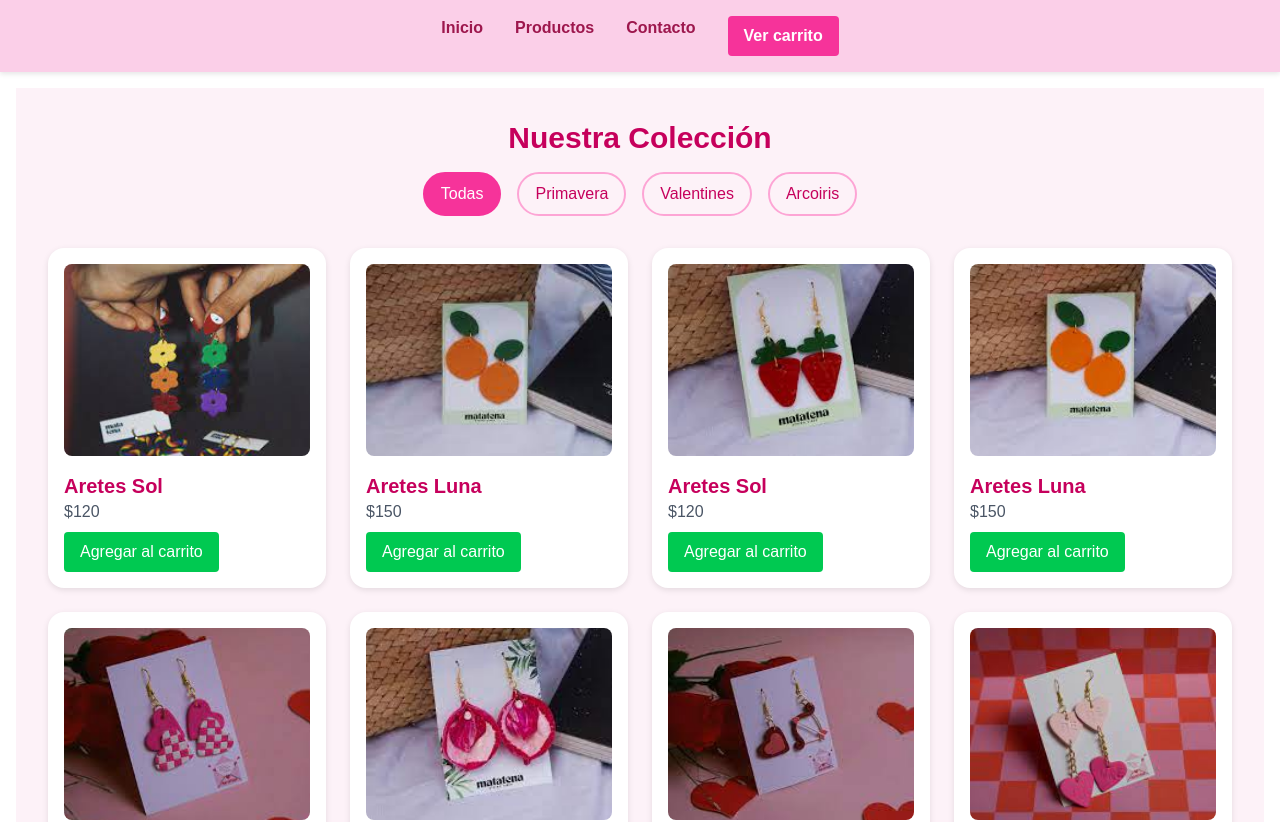
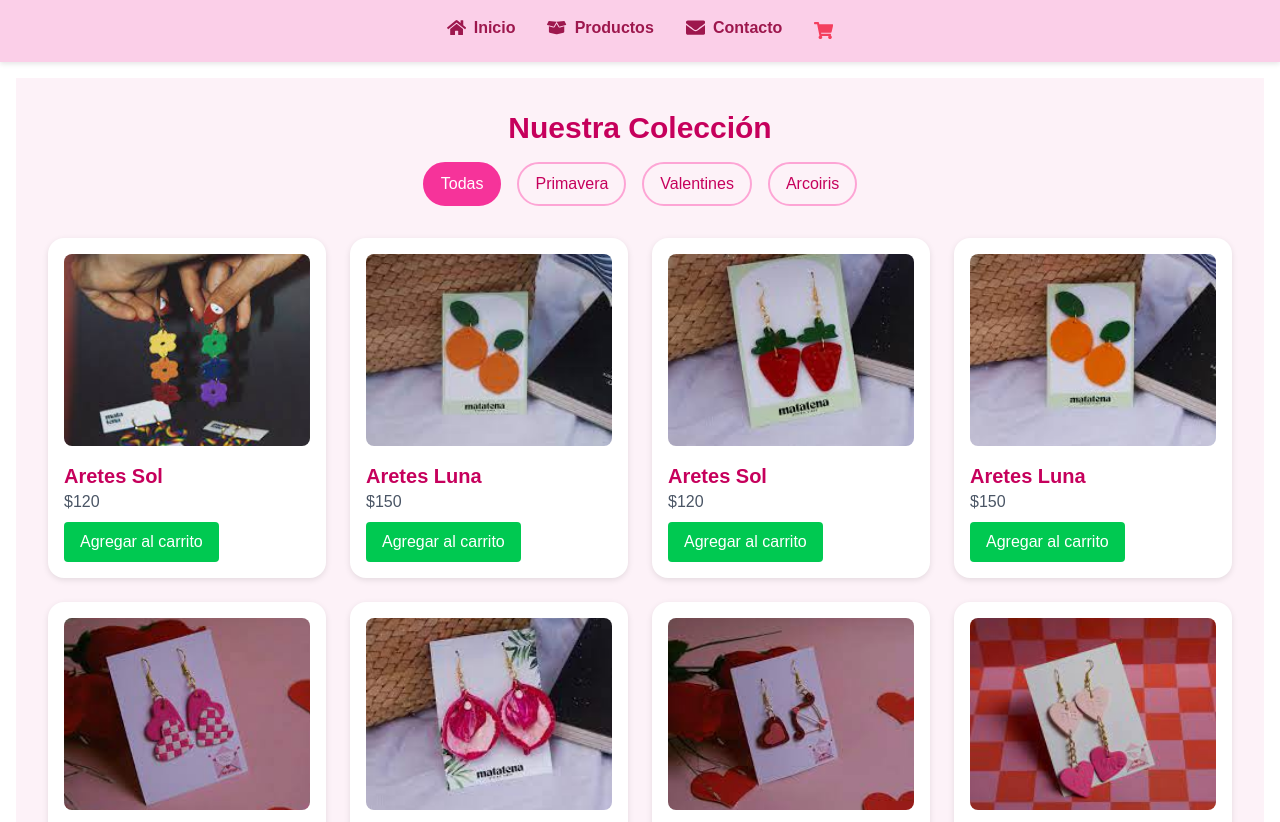
Before and after one commit to MariaJoselin/tiendaAretes, a Next.js app: page /productos in a window 1280 px wide. Shown: the top 822 px of the page. Built offline with nearby package versions, Linux system fonts and the light colour scheme.

Commit message:
cambios en el carrito y enlaces
modifique los enlaces para que se vea con iconos y el carrito

```diff
--- a/package.json
+++ b/package.json
@@ -11,7 +11,9 @@
   "dependencies": {
     "next": "^15.3.2",
     "react": "^19.1.0",
-    "react-dom": "^19.1.0"
+    "react-dom": "^19.1.0",
+    "react-icons": "^5.5.0",
+    "sweetalert2": "^11.21.2"
   },
   "devDependencies": {
     "@eslint/eslintrc": "^3",
--- a/src/app/carrito/page.js
+++ b/src/app/carrito/page.js
@@ -1,14 +1,26 @@
 "use client";
+
+import { useState, useEffect } from "react";
 import "./carrito.css";
 import { useCarrito } from "@/context/CarritoContext";
 
 export default function CarritoPage() {
-  const { carrito, quitarDelCarrito } = useCarrito();
+  const { carrito, eliminarDelCarrito } = useCarrito();
+  const [isMounted, setIsMounted] = useState(false);
+
+  useEffect(() => {
+    setIsMounted(true);
+  }, []);
 
   const total = carrito.reduce((acc, producto) => {
-    const precioNum = parseFloat(producto.precio.replace("$", ""));
+    const precioNum = parseFloat(producto.precio.replace("$", "")) || 0;
     return acc + precioNum;
   }, 0);
+
+  if (!isMounted) {
+    // Opcional: mostrar un loader o nada mientras monta el cliente
+    return null;
+  }
 
   return (
     <main className="carrito-container">
@@ -19,7 +31,7 @@ export default function CarritoPage() {
       ) : (
         <div>
           {carrito.map((producto) => (
-            <div key={producto.id} className="item-carrito">
+            <div key={producto.key} className="item-carrito">
               <img src={producto.imagen} alt={producto.nombre} />
               <div className="item-info">
                 <p className="item-nombre">{producto.nombre}</p>
@@ -27,13 +39,13 @@ export default function CarritoPage() {
               </div>
               <button
                 className="btn-quitar"
-                onClick={() => quitarDelCarrito(producto.id)}
+                onClick={() => eliminarDelCarrito(producto.key)}
               >
                 Quitar
               </button>
             </div>
           ))}
-          <p className="total">Total: ${total}</p>
+          <p className="total">Total: ${total.toFixed(2)}</p>
         </div>
       )}
     </main>
--- a/src/app/layout.js
+++ b/src/app/layout.js
@@ -3,6 +3,9 @@ import './globals.css'
 import './layout/layout.css'
 import Link from 'next/link'
 import { CarritoProvider } from '@/context/CarritoContext'
+
+// Importamos los íconos de React Icons
+import { FaHome, FaBoxOpen, FaEnvelope, FaShoppingCart } from 'react-icons/fa'
 
 export const metadata = {
   title: 'Tienda de Aretes',
@@ -16,14 +19,31 @@ export default function RootLayout({ children }) {
         <CarritoProvider>
           <header className="header">
             <nav className="navbar">
-            <Link href="/">Inicio</Link>
-            <Link href="/productos">Productos</Link>
-            <Link href="/contacto">Contacto</Link>
-            <Link href="/carrito">
-              <button className="bg-pink-500 text-white px-4 py-2 rounded">
-                Ver carrito
-              </button>
+              <ul className="nav-list">
+                <li>
+                  <Link href="/" className="nav-link">
+                    <FaHome className="icon" />
+                    Inicio
                   </Link>
+                </li>
+                <li>
+                  <Link href="/productos" className="nav-link">
+                    <FaBoxOpen className="icon" />
+                    Productos
+                  </Link>
+                </li>
+                <li>
+                  <Link href="/contacto" className="nav-link">
+                    <FaEnvelope className="icon" />
+                    Contacto
+                  </Link>
+                </li>
+                <li>
+                  <Link href="/carrito" aria-label="Ver carrito" className="carrito-link">
+                    <FaShoppingCart className="icon" />
+                  </Link>
+                </li>
+              </ul>
             </nav>
           </header>
 
--- a/src/app/layout/layout.css
+++ b/src/app/layout/layout.css
@@ -16,18 +16,56 @@ body {
 .navbar {
   display: flex;
   justify-content: center;
+}
+
+.nav-list {
+  list-style: none;
+  display: flex;
   gap: 2rem;
+  margin: 0;
+  padding: 0;
+  align-items: center;
   font-weight: 600;
   color: #9d174d;
 }
 
-  .navbar a {
+.nav-link {
+  display: flex;
+  align-items: center;
+  gap: 0.5rem;
   text-decoration: none;
   color: #9d174d;
+  font-weight: 600;
+  font-size: 1rem;
+  padding-bottom: 4px;
+  border-bottom: 2px solid transparent;
+  transition: color 0.3s ease, border-bottom 0.3s ease;
 }
 
-  .navbar a:hover {
+.nav-link:hover,
+.nav-link:focus {
   color: #be185d;
+  border-bottom: 2px solid #be185d;
+  outline: none;
+}
+
+.carrito-link {
+  font-size: 1.8rem;
+  color: #f43f5e;
+  cursor: pointer;
+  transition: color 0.3s ease;
+  display: flex;
+  align-items: center;
+}
+
+.carrito-link:hover,
+.carrito-link:focus {
+  color: #d0264d;
+  outline: none;
+}
+
+.icon {
+  font-size: 1.2rem;
 }
 
 .main-content {
--- a/src/app/productos/page.css
+++ b/src/app/productos/page.css
@@ -14,3 +14,13 @@
 .tarjeta:hover {
   box-shadow: 0 4px 10px rgba(0, 0, 0, 0.15);
 }
+
+nav button:hover {
+  background-color: #ec4899;
+  /* rosa más intenso */
+  color: white;
+  border-color: #db2777;
+  /* borde rosa intenso */
+  cursor: pointer;
+  transition: background-color 0.3s ease, color 0.3s ease, border-color 0.3s ease;
+}
--- a/src/app/productos/page.js
+++ b/src/app/productos/page.js
@@ -2,11 +2,11 @@
 import "../productos/page.css";
 import { useState } from "react";
 import { useCarrito } from "@/context/CarritoContext";
+import Swal from "sweetalert2";
 
 export default function ProductosPage() {
   const [categoriaSeleccionada, setCategoriaSeleccionada] = useState("Todas");
-const { agregarAlCarrito } = useCarrito();
-
+  const { agregarAlCarrito } = useCarrito();
 
   const productos = [
     { id: 1, nombre: "Aretes Sol", imagen: "/imagenes/primavera1.jpeg", precio: "$120", categoria: "Primavera" },
@@ -21,14 +21,29 @@ const { agregarAlCarrito } = useCarrito();
     { id: 10, nombre: "Aretes Estrella", imagen: "/imagenes/Arcoiris2.jpeg", precio: "$110", categoria: "Arcoiris" },
   ];
 
-  // Filtrar según categoría
   const productosFiltrados =
     categoriaSeleccionada === "Todas"
       ? productos
       : productos.filter((p) => p.categoria === categoriaSeleccionada);
 
-  // Sacar las categorías únicas
   const categorias = ["Todas", ...new Set(productos.map((p) => p.categoria))];
+
+  const handleAgregar = (producto) => {
+    agregarAlCarrito(producto);
+
+    Swal.fire({
+      icon: "success",
+      title: "¡Producto agregado!",
+      text: `"${producto.nombre}" ha sido añadido a tu carrito.`,
+      timer: 1500,
+      showConfirmButton: false,
+      timerProgressBar: true,
+      position: "top-end",
+      toast: true,
+      background: "#fbcfe8",
+      color: "#9d174d",
+    });
+  };
 
   return (
     <main className="min-h-screen p-8 bg-pink-50">
@@ -62,10 +77,11 @@ const { agregarAlCarrito } = useCarrito();
             <h2 className="text-xl font-semibold text-pink-700">{producto.nombre}</h2>
             <p className="text-gray-600">{producto.precio}</p>
             <button
-                onClick={() => agregarAlCarrito(producto)}
-                className="bg-green-500 text-white px-4 py-2 rounded mt-2" >
-                Agregar al carrito
-             </button>
+              onClick={() => handleAgregar(producto)}
+              className="bg-green-500 text-white px-4 py-2 rounded mt-2"
+            >
+              Agregar al carrito
+            </button>
           </article>
         ))}
       </section>
--- a/src/context/CarritoContext.js
+++ b/src/context/CarritoContext.js
@@ -1,17 +1,41 @@
 "use client";
-import { createContext, useContext, useState } from "react";
+import { createContext, useContext, useState, useEffect } from "react";
 
 const CarritoContext = createContext();
 
+function generarKey(producto) {
+  return `${producto.id}-${Date.now()}-${Math.random()}`;
+}
+
 export function CarritoProvider({ children }) {
-  const [carrito, setCarrito] = useState([]);
+  const [carrito, setCarrito] = useState(() => {
+    if (typeof window !== "undefined") {
+      const saved = localStorage.getItem("carrito");
+      if (saved) {
+        const parsed = JSON.parse(saved);
+        return parsed.map((producto) => ({
+          ...producto,
+          key: producto.key || generarKey(producto),
+        }));
+      }
+    }
+    return [];
+  });
+
+  useEffect(() => {
+    localStorage.setItem("carrito", JSON.stringify(carrito));
+  }, [carrito]);
 
   const agregarAlCarrito = (producto) => {
-    setCarrito((prev) => [...prev, producto]);
+    const nuevoProducto = {
+      ...producto,
+      key: generarKey(producto),
+    };
+    setCarrito((prev) => [...prev, nuevoProducto]);
   };
 
-  const eliminarDelCarrito = (id) => {
-    setCarrito((prev) => prev.filter((item, i) => i !== id));
+  const eliminarDelCarrito = (key) => {
+    setCarrito((prev) => prev.filter((item) => item.key !== key));
   };
 
   const vaciarCarrito = () => {
@@ -19,7 +43,9 @@ export function CarritoProvider({ children }) {
   };
 
   return (
-    <CarritoContext.Provider value={{ carrito, agregarAlCarrito, eliminarDelCarrito, vaciarCarrito }}>
+    <CarritoContext.Provider
+      value={{ carrito, agregarAlCarrito, eliminarDelCarrito, vaciarCarrito }}
+    >
       {children}
     </CarritoContext.Provider>
   );
```
Also changed, not shown: 1 other file (tests, documents, lock files or other folders). Lines whose indentation alone changed are shown as unchanged.
